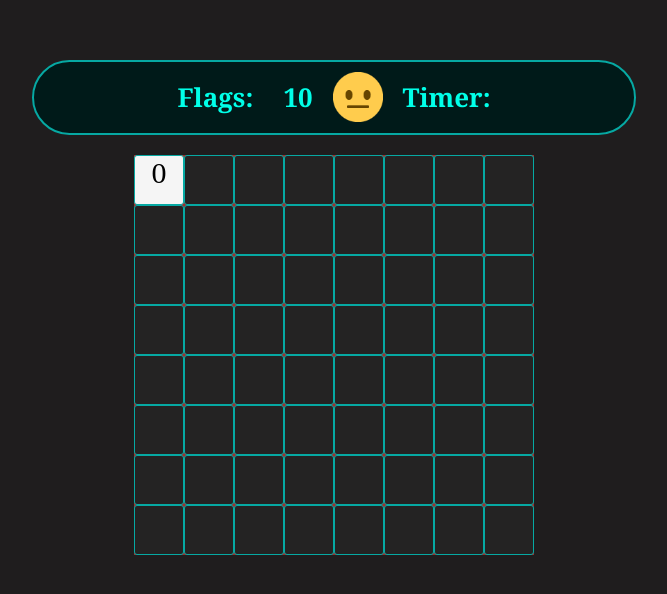
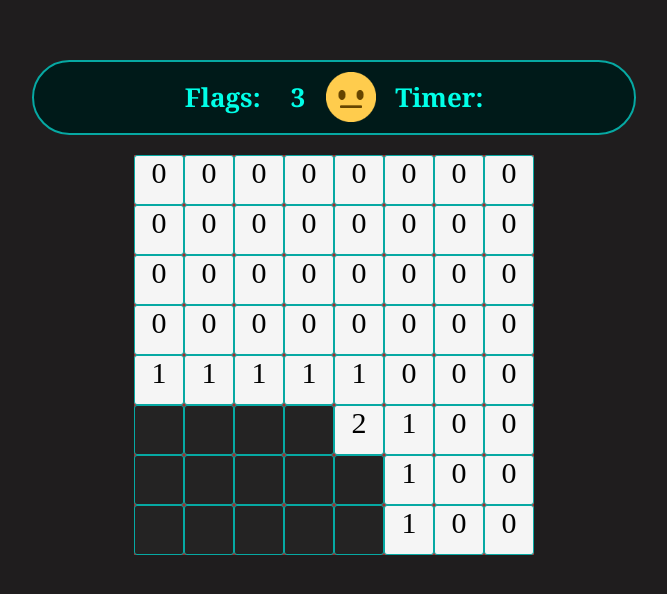
Before and after one commit to savepo/Minesweeper-BDD-master, a website: page index.html in a window 1280 px wide. Both pictures are taken after a click on the element 465 px from the left and 179 px from the top of the page. Shown: the whole page, without its empty margins (306-973 px from the left). Drawn offline with Linux system fonts and the light colour scheme.

Commit message:
recursivity scenarious

```diff
--- a/javascript/main.js
+++ b/javascript/main.js
@@ -1,11 +1,12 @@
 let boardSize = 8;
 let rows = 8;
 let columns = 8;
-let numOfMines = 10;
+let numOfMines = 3;
 let boardArray;
 let columnsArray;
 let boardInformation;
 let numberOfFlags;
+let revealedCells = 0;
 
 window.onload = function () {
     eventListenerForFace();
@@ -16,6 +17,7 @@ window.onload = function () {
 function getMockData() {
     return window.location.search.split("?");
 }
+
 
 
 function clickEvent() {
@@ -35,10 +37,9 @@ function createBoardElements() {
             cell.classList.add("hidden");
             cell.classList.add("cell");
             cell.setAttribute("data-testid", i.toString() + "-" + j.toString());
-            cell.addEventListener("click", clickEvent2 => {
+            cell.addEventListener("click", clickEvent => {
                 revealCell(cell);
                 console.log("hello");
-                cell.removeEventListener("click", clickEvent2);
             });
             cell.addEventListener("contextmenu", (e) => {
                 e.preventDefault();
@@ -56,8 +57,6 @@ function eventListenerForFace() {
     newGame();
     });
 }
-
-
 
 function createBoardInformation() {
     boardInformation = [rows];
@@ -126,47 +125,6 @@ function setRandomMines() {
     numberOfFlags = numOfMines;
 }
 
-function revealCell(cell) {
-    // console.log(cell);
-    let row = cell.id.split("-")[0];
-    let col = cell.id.split("-")[1];
-    cell.classList.remove("hidden");
-    cell.classList.add("unhidden");
-    let cellContent = checkCellContent(row, col);
-    if (cellContent == "*") {
-        cell.innerHTML = "&#128163";
-        lostGame();
-        showAllMines();
-    } else {
-        cell.innerHTML = cellContent;
-    }
-
-}
-
-function checkCellContent(r, c) {
-    if (boardInformation[parseInt(r)][parseInt(c)] == "*") {
-        return "*";
-    } else if (boardInformation[r][c] == "o") {
-        return countAdjacentMines(r, c);
-    }
-}
-
-function countAdjacentMines(r, c) {
-    let numOfAdjacentMines = 0;
-    for (let i = 0; i < 3; i++) {
-        for (let j = 0; j < 3; j++) {
-            try {
-                if (boardInformation[r - 1 + i][c - 1 + j] == "*") {
-                    numOfAdjacentMines++;
-                }
-            } catch {
-                console.log("Trying to check a cell that is out of the ragne of the array.");
-            }
-        }
-    }
-    return numOfAdjacentMines;
-}
-
 function showAllMines() {
     for (let i = 0; i < rows; i++) {
         for (let j = 0; j < columns; j++) {
@@ -175,7 +133,17 @@ function showAllMines() {
                 cell.innerHTML = "&#128163";
                 cell.classList.remove("hidden");
                 cell.classList.add("unhidden");
+                cell.classList.add("disabled");
             }
+        }
+    }
+}
+
+function disableAllCells() {
+    for (let i = 0; i < rows; i++) {
+        for (let j = 0; j < columns; j++) {
+            let cell = document.getElementById(i.toString() + "-" + j.toString());
+            cell.classList.add("disabled");
         }
     }
 }
@@ -227,6 +195,7 @@ function setFaceStatus(path) {
 }
 
 function newGame() {
+    revealedCells = 0;
     setFaceStatus("img\\neutral.png");
     if (window.location.search.includes("?")) {
         calculateDimensionsFromMockData();
@@ -258,3 +227,83 @@ function numberOfFlagsAllowedToPlace() {
 function lostGame() {
     setFaceStatus("img\\boom.png");
 }
+
+function revealCell(cell) {
+    // console.log(cell);
+    let row = cell.id.split("-")[0];
+    let col = cell.id.split("-")[1];
+    cell.classList.remove("hidden");
+    cell.classList.add("unhidden");
+    revealedCells++;
+    cell.classList.add("disabled");
+    let cellContent = checkCellContent(row, col);
+    if (cellContent == "*") {
+        cell.innerHTML = "&#128163";
+        lostGame();
+        showAllMines();
+        disableAllCells();
+    } else {
+        cell.innerHTML = cellContent;
+        if (cellContent == 0) {
+            revealAdjacentCells(row, col);
+        }
+
+        if (revealedCells >= (rows * columns) - numOfMines) {
+            setFaceStatus("img\\happy.png");
+            disableAllCells();
+        }
+    }
+}
+
+function checkCellContent(r, c) {
+    if (boardInformation[parseInt(r)][parseInt(c)] == "*") {
+        return "*";
+    } else if (boardInformation[r][c] == "o") {
+        return countAdjacentMines(r, c);
+    }
+}
+
+function countAdjacentMines(r, c) {
+    let numOfAdjacentMines = 0;
+    for (let i = 0; i < 3; i++) {
+        for (let j = 0; j < 3; j++) {
+            try {
+                if (boardInformation[r - 1 + i][c - 1 + j] == "*") {
+                    numOfAdjacentMines++;
+                }
+            } catch {
+                console.log("Trying to check a cell that is out of the ragne of the array.");
+            }
+        }
+    }
+    return numOfAdjacentMines;
+}
+
+function revealAdjacentCells(r, c) {
+    let ro = r;
+    let co = c;
+    for (let i = 0; i < 3; i++) {
+        for (let j = 0; j < 3; j++) {
+            try {
+                ro = r - 1 + i;
+                co = c - 1 + j;
+                // if (document.getElementById(ro.toString() + "-" + co.toString()).innerHTML == "0" && document.getElementById(ro.toString() + "-" + co.toString()).classList.contains("unhidden")){
+                //     revealAdjacentCells(ro, co);
+                // }
+
+                if (document.getElementById(ro.toString() + "-" + co.toString()).classList.contains("hidden")) {
+                    document.getElementById(ro.toString() + "-" + co.toString()).classList.remove("hidden");
+                    document.getElementById(ro.toString() + "-" + co.toString()).classList.add("unhidden");
+                    revealedCells++;
+                    document.getElementById(ro.toString() + "-" + co.toString()).innerHTML = countAdjacentMines(ro,co);
+                    if (document.getElementById(ro.toString() + "-" + co.toString()).innerHTML == "0") {
+                        revealAdjacentCells(ro, co);
+                    }
+
+                }
+            } catch {
+                console.log("Trying to check a cell that is out of the ragne of the array.");
+            }
+        }
+    }
+}
--- a/style/style.css
+++ b/style/style.css
@@ -39,6 +39,10 @@ body {
 
 .unhidden {
     background-color: rgb(245, 245, 245) !important;
+}
+
+.disabled {
+    pointer-events: none !important;
 }
 
 .game-info {
```
Also changed, not shown: tests/steps/minesweeper.steps.js (+58 -8 lines), 1 other file.
